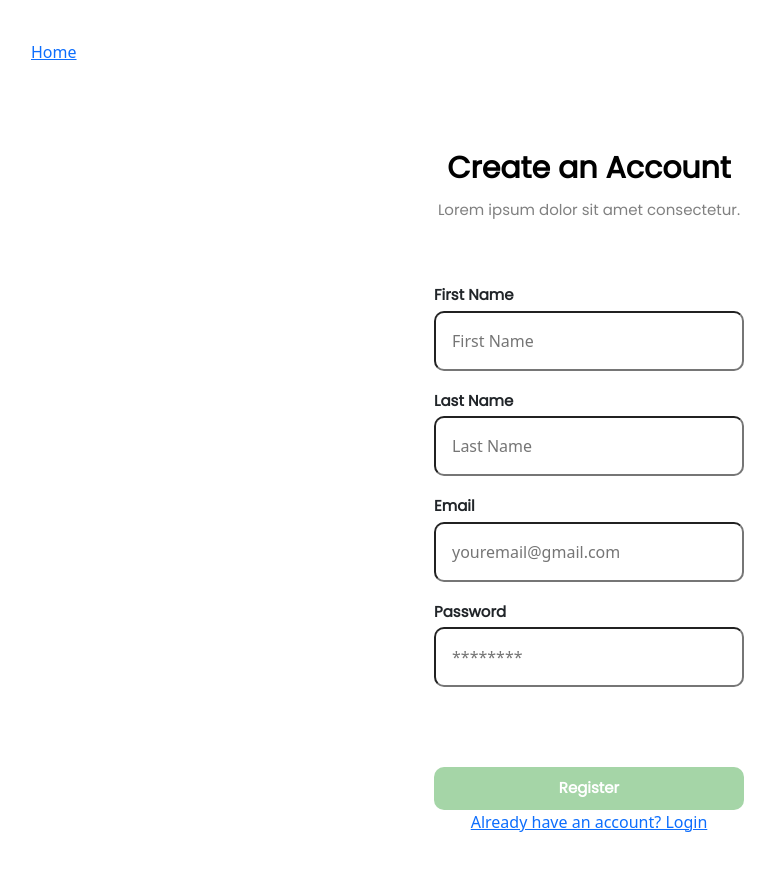
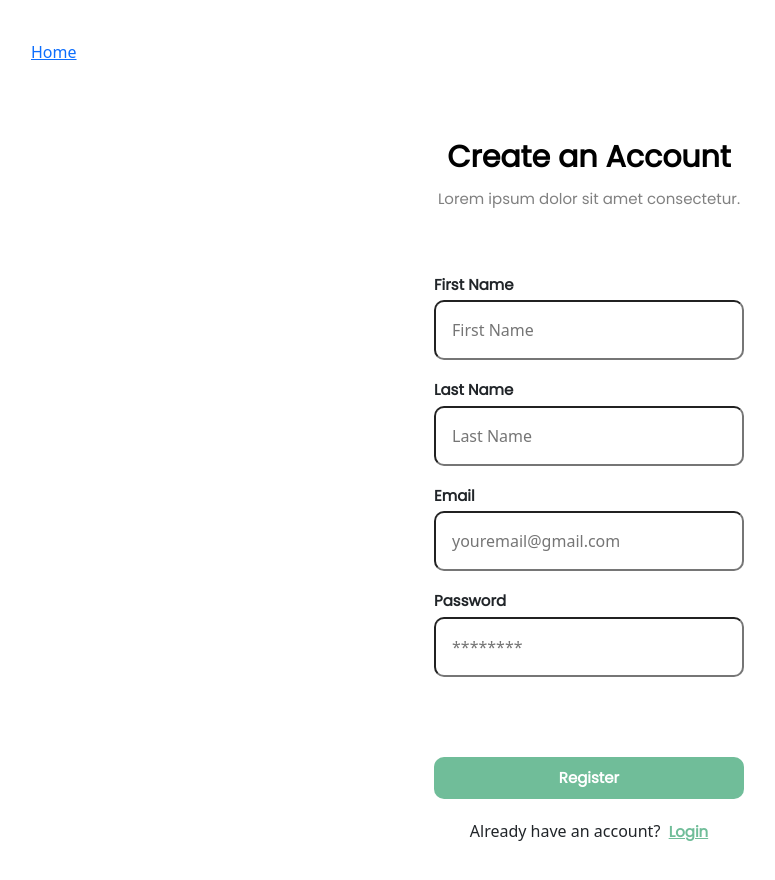
Before and after one commit to DMar35/CS411-Project, a React (Create React App) app in the folder my-react-app/: page /register in a window 1280 px wide. Shown: the top 880 px of the page, without its empty margins (51-826 px from the left). Built offline with nearby package versions, Linux system fonts and the light colour scheme.

Commit message:
Linked login button to home page

```diff
--- a/my-react-app/src/App.css
+++ b/my-react-app/src/App.css
@@ -30,7 +30,7 @@ input{
 
 .button{
 	border: none;
-	background-color: #A5D5A7;
+	background-color:  #70BD99;
 	padding: 10px;
 	border-radius: 10px;
 	margin-top: 80px;
@@ -39,6 +39,7 @@ input{
 	font-family: 'Poppins';
 	font-size: 15px;
 	width: 310px;
+	margin-bottom: 20px;
 }
 
 .secondaryButton{
@@ -53,5 +54,5 @@ input{
 
 .link-button{
 	background-color: white;
-	color: #43A98C;
+	color:  #70BD99;
 }
--- a/my-react-app/src/components/Login.js
+++ b/my-react-app/src/components/Login.js
@@ -54,7 +54,10 @@ const Login = (props) => {
 				<input value={email} onChange={(e) => setEmail(e.target.value)} type='email' placeholder='youremail@gmail.com' id='email' name='email' />
 				<label for='password'>Password</label>
 				<input value={pass} onChange={(e) => setPass(e.target.value)} type='password' placeholder='********' id='password' name='password' />
-				<button type='submit' className='button'>Login</button>
+				<span className="forgot-password">Forgot password?</span>
+				<Link to="/home">
+					<button type='submit' className='button'>Login</button>
+				</Link>
 				<div id="signInDiv"></div>
 				{
 					Object.keys(user).length != 0 &&
@@ -69,9 +72,13 @@ const Login = (props) => {
 				}
 
 			</form>
-			<Link to="/register" variant="body2">
-				Not have an account ? Sign up here
-			</Link>
+			{/* <Link to="/register" variant="body2">
+				Don't have an account? Sign up
+			</Link> */}
+			<span>
+				Don't have an account? &nbsp;
+				<Link to="/register" variant="body2" className="cta">Sign up</Link>
+			</span>
 		</div>
 	</div>
 	)
--- a/my-react-app/src/components/Register.js
+++ b/my-react-app/src/components/Register.js
@@ -26,10 +26,10 @@ const Register = (props) => {
 				<input value={pass} onChange={(e) => setPass(e.target.value)} type='password' placeholder='********' id='password' name='password' />
 				<button type='submit' className='button'>Register</button>
 			</form>
-			{/* <p>Already have an account?</p><button onClick={() => props.onFormSwitch('login')}>Login</button> */}
-			<Link to="/login" variant="body2">
-				Already have an account? Login
-			</Link>
+			<span>
+				Already have an account? &nbsp;
+				<Link to="/login" variant="body2" className="cta">Login</Link>
+			</span>
 		</div>
 	)
 }
--- a/my-react-app/src/components/styles.css
+++ b/my-react-app/src/components/styles.css
@@ -63,3 +63,20 @@ li {
     color: white;
     width: 500px;
 }
+
+.forgot-password{
+    margin-top: 10px;
+    font-family: 'Poppins';
+	font-size: 15px;
+	color:  #70BD99;
+    margin-left: 180px;
+	font-weight: 600;
+}
+
+.cta{
+    margin-top: 10px;
+    font-family: 'Poppins';
+	font-size: 15px;
+	color:  #70BD99;
+	font-weight: 600;
+}
```
